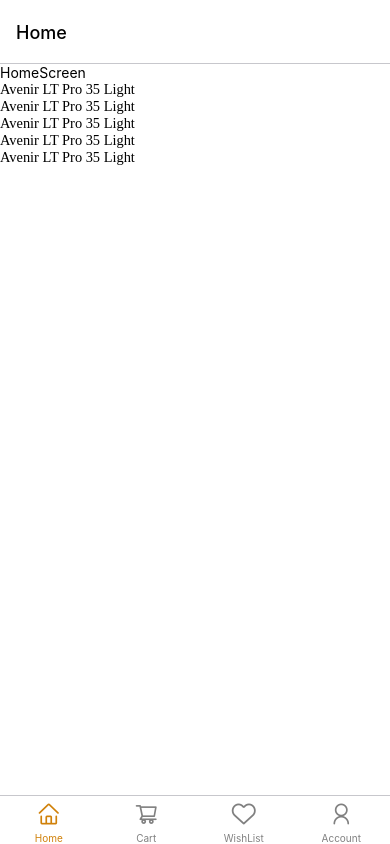
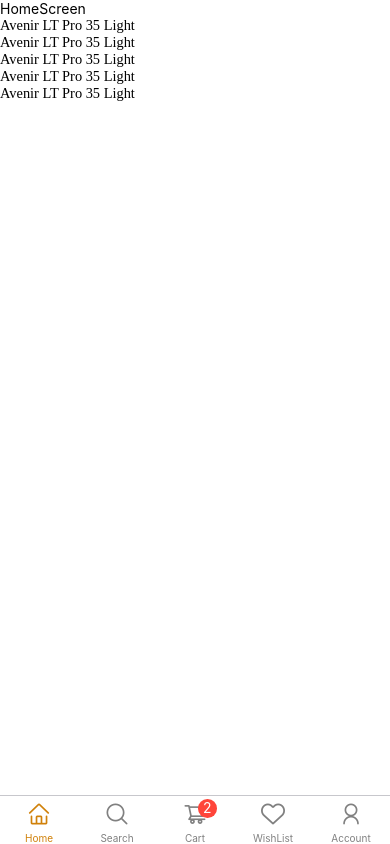
Before and after one commit to cihanbas/edulog_case, a React Native app: screen / in a window 390 px wide. Built offline with nearby package versions, Linux system fonts and the light colour scheme; a web font is replaced by a local one.

Commit message:
tabview'a sepet eklendi

```diff
--- a/src/navigation/tabs.tsx
+++ b/src/navigation/tabs.tsx
@@ -6,17 +6,28 @@ import { TabParamList } from "./types";
 import WishList from "../screens/WishList/WishListScreen";
 import AuthScreen from "../screens/Account/Auth/AuthScreen";
 import { AntDesign } from "@expo/vector-icons";
+import { SearchScreen } from "src/screens/Search/SearchScreen";
 const Tab = createBottomTabNavigator<TabParamList>();
 
 export const TabNavigator = () => {
   return (
-    <Tab.Navigator>
+    <Tab.Navigator screenOptions={{ headerShown: false }}>
       <Tab.Screen
         name="Home"
         component={HomeScreen}
         options={{
           tabBarIcon: ({ color }) => (
             <AntDesign name="home" size={24} color={color} />
+          ),
+          headerShown: false,
+        }}
+      />
+      <Tab.Screen
+        name="Search"
+        component={SearchScreen}
+        options={{
+          tabBarIcon: ({ color }) => (
+            <AntDesign name="search1" size={24} color={color} />
           ),
         }}
       />
@@ -27,6 +38,7 @@ export const TabNavigator = () => {
           tabBarIcon: ({ color }) => (
             <AntDesign name="shoppingcart" size={24} color={color} />
           ),
+          tabBarBadge: 2,
         }}
       />
       <Tab.Screen
--- a/src/navigation/types.ts
+++ b/src/navigation/types.ts
@@ -5,6 +5,7 @@ export type RootStackParamList = {
 };
 export type TabParamList = {
   Home: undefined;
+  Search: undefined;
   Cart: undefined;
   WishList: undefined;
   Account: undefined;
```
